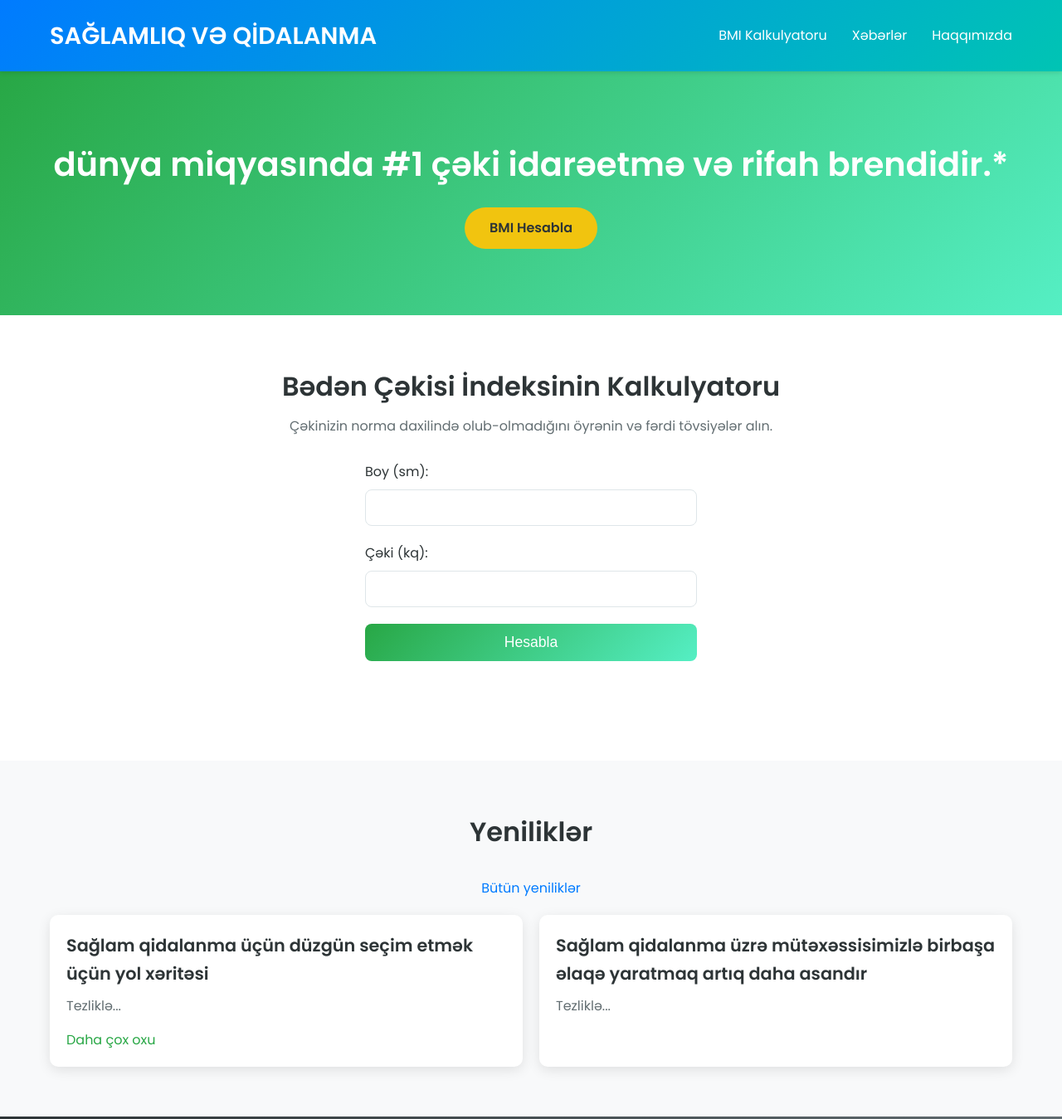
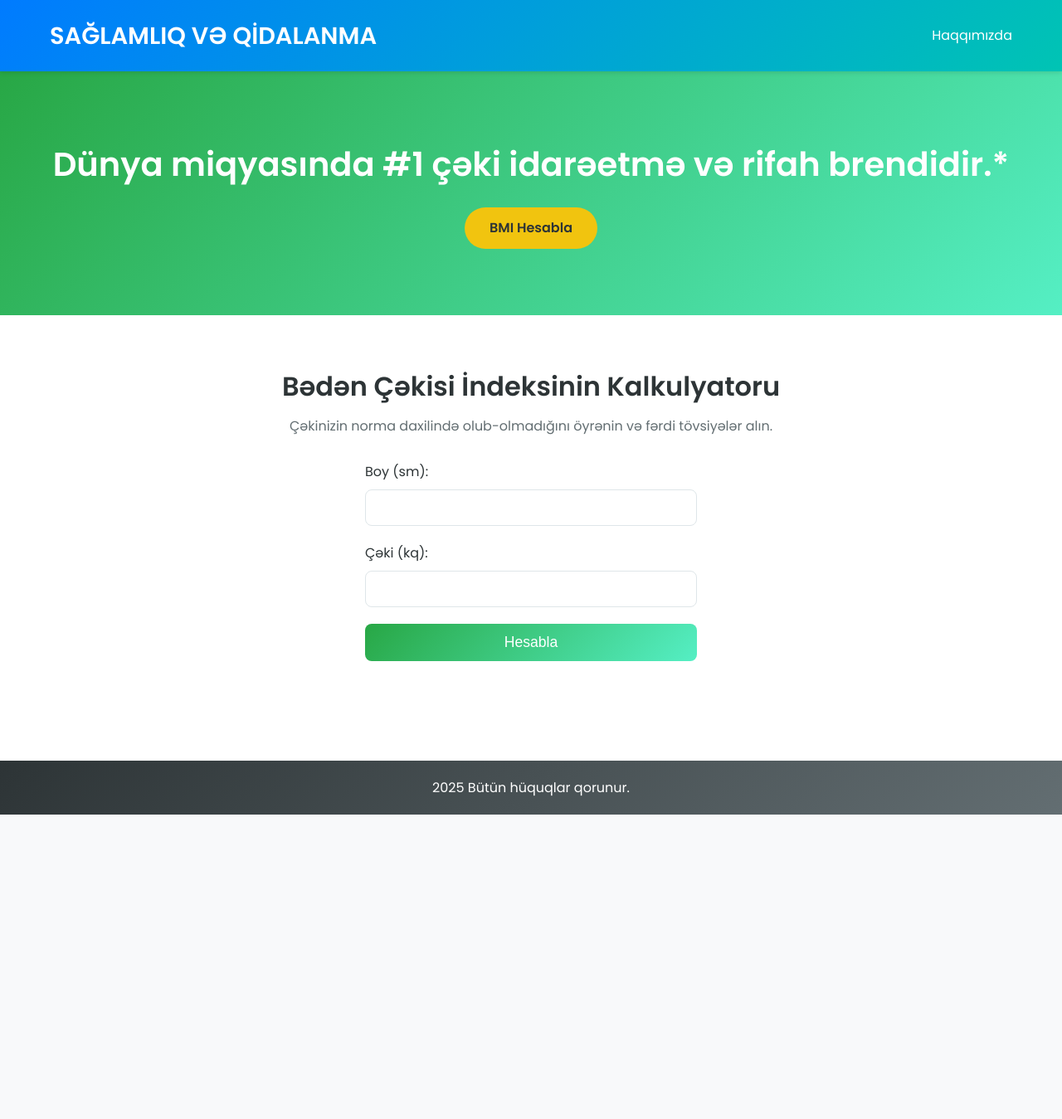
Before and after one commit to Ramin-06/herbal, a plain HTML site: page index.html in a window 1280 px wide. Shown: the top 1349 px of the page at 83% size. After the commit the page ends 982 px from the top, so only its background shows below. Drawn offline with Linux system fonts and the light colour scheme.

Commit message:
Update index.html

```diff
--- a/index.html
+++ b/index.html
@@ -274,9 +274,7 @@
             <h1>SAĞLAMLIQ VƏ QİDALANMA</h1>
             <nav>
                 <ul>
-                    <li><a href="#calculator">BMI Kalkulyatoru</a></li>
-                    <li><a href="#news">Xəbərlər</a></li>
-                    <li><a href="#about">Haqqımızda</a></li>
+                   <li><a href="#about">Haqqımızda</a></li>
                 </ul>
             </nav>
         </div>
@@ -285,7 +283,7 @@
     <main>
         <section class="hero">
             <div class="container">
-                <h2>dünya miqyasında #1 çəki idarəetmə və rifah brendidir.*</h2>
+                <h2>Dünya miqyasında #1 çəki idarəetmə və rifah brendidir.*</h2>
                 <a href="#calculator" class="cta-button">BMI Hesabla</a>
             </div>
         </section>
@@ -309,23 +307,7 @@
             </div>
         </section>
 
-        <section id="news" class="news-section">
-            <div class="container">
-                <h2>Yeniliklər</h2>
-                <a href="#all-news" class="all-news">Bütün yeniliklər</a>
-                <div class="news-grid">
-                    <article class="news-card">
-                        <h3>Sağlam qidalanma üçün düzgün seçim etmək üçün yol xəritəsi</h3>
-                        <p>Tezliklə...</p>
-                        <a href="#" class="read-more">Daha çox oxu</a>
-                    </article>
-                    <article class="news-card">
-                        <h3>Sağlam qidalanma üzrə mütəxəssisimizlə birbaşa əlaqə yaratmaq artıq daha asandır</h3>
-                        <p>Tezliklə...</p>
-                    </article>
-                </div>
-            </div>
-        </section>
+
     </main>
 
     <footer>
```
